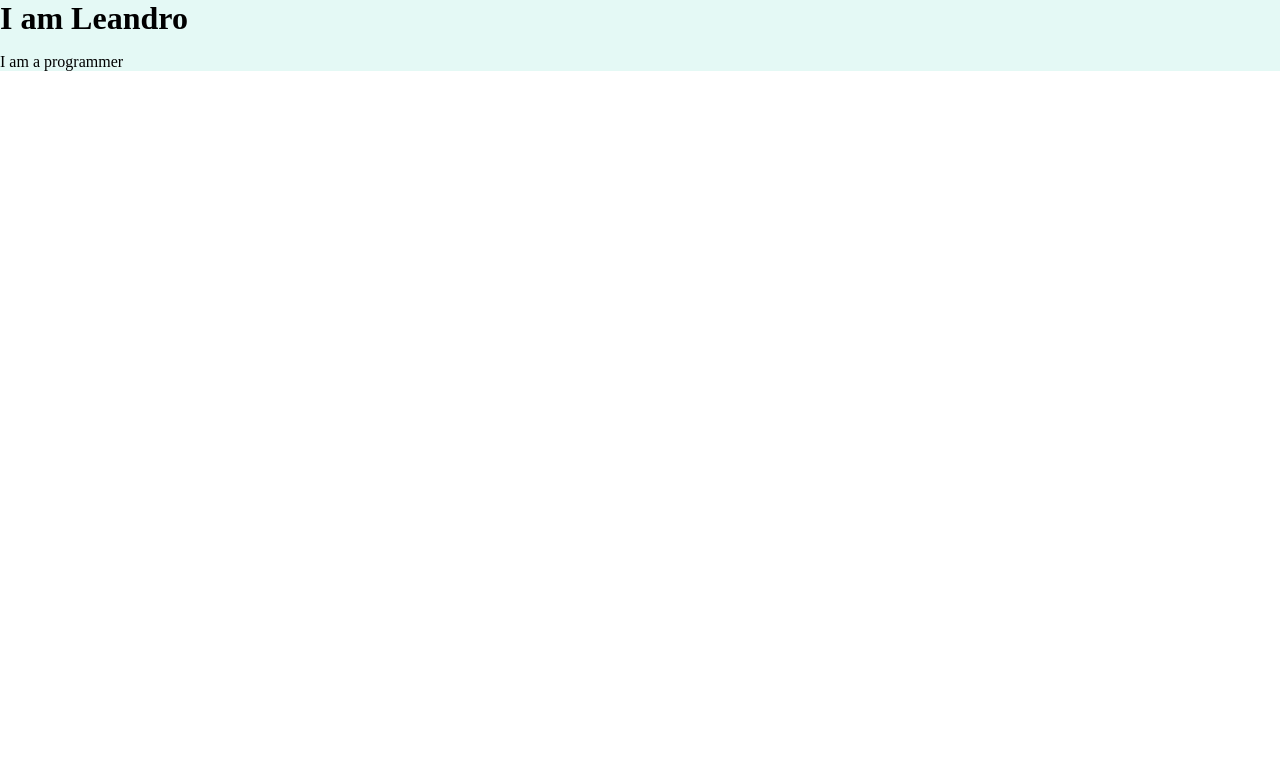
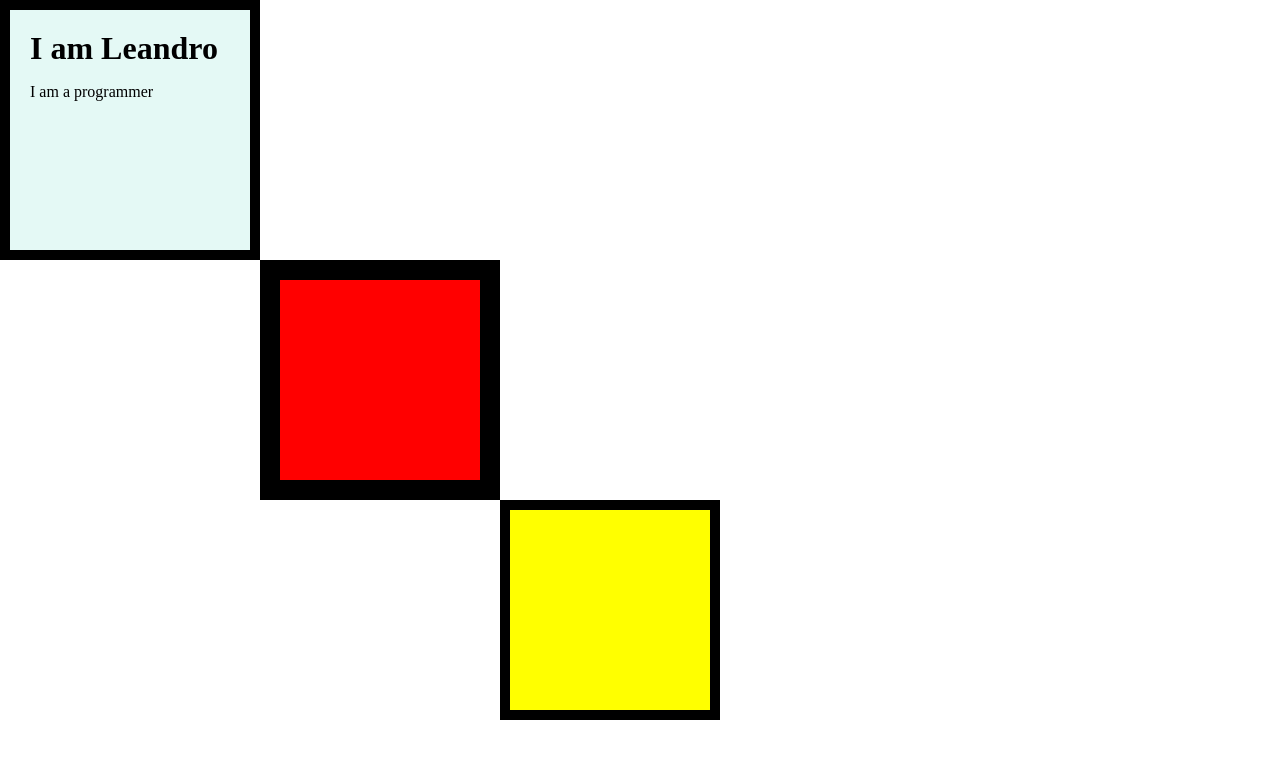
Before and after one commit to leandroabrito/css-my-site, a plain HTML site: page index.html in a window 1280 px wide. Drawn offline with Linux system fonts and the light colour scheme.

Commit message:
finish challenge

```diff
--- a/index.html
+++ b/index.html
@@ -8,11 +8,18 @@
 </head>
 <body>
 
-  <div>
+  <div class="top">
     <h1>I am Leandro</h1>
     <p>I am a programmer</p>
   </div>
-
+  <div class="middle">
+    <!-- <h1>I am Leandro</h1>
+    <p>I am a programmer</p> -->
+  </div>
+  <div class="bottom">
+    <!-- <h1>I am Leandro</h1>
+    <p>I am a programmer</p> -->
+  </div>
 
 </body>
 </html>
--- a/style.css
+++ b/style.css
@@ -9,3 +9,25 @@ div {
 h1 {
   margin: 0;
 }
+
+.top {
+  height: 200px;
+  width: 200px;
+  border: 10px solid;
+  padding: 20px;
+}
+.middle {
+  height: 200px;
+  width: 200px;
+  background-color: red;
+  border: 20px solid;
+  margin-left: 260px;
+}
+
+.bottom {
+  height: 200px;
+  width: 200px;
+  background-color: yellow;
+  border: 10px solid;
+  margin-left: 500px;
+}
```
